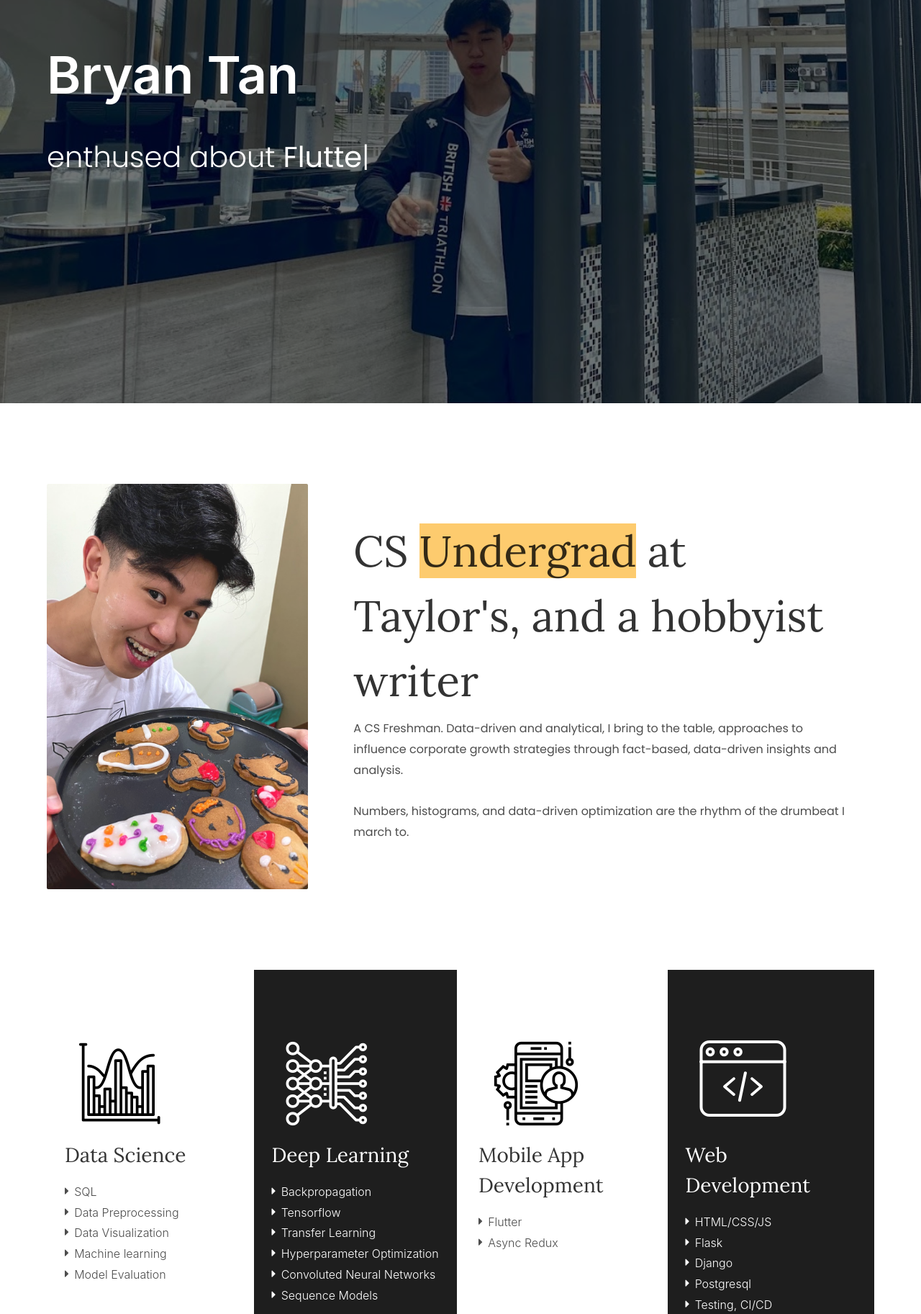
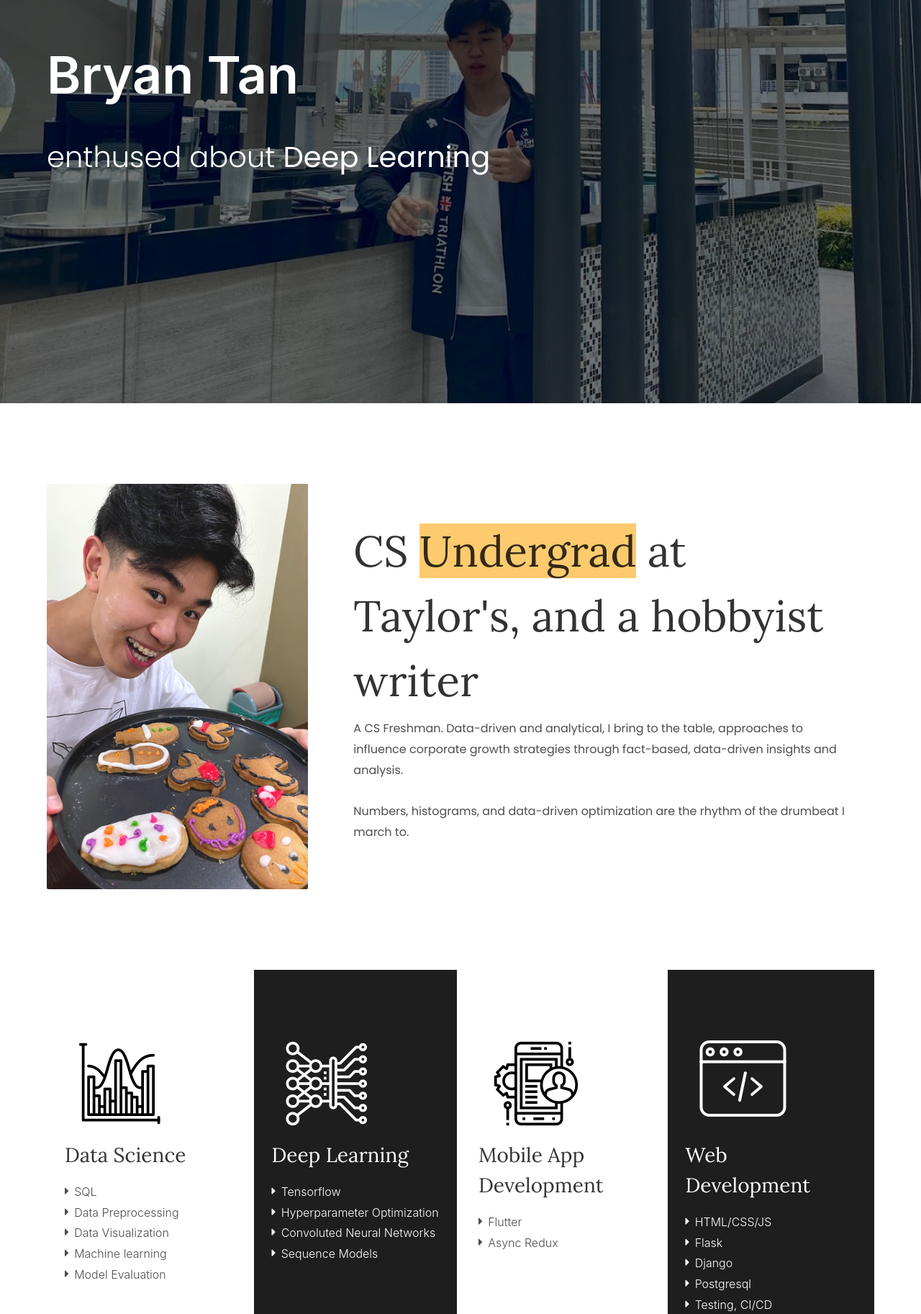
Before and after one commit to bryantanjw/portfolio-webapp, a Flask app: page / in a window 1280 px wide. Shown: the part 240-2065 px from the top of the page at 72% size. Run offline with Flask 2, Linux system fonts and the light colour scheme; some libraries are stand-ins or nearby versions; some web fonts are replaced.

Commit message:
Edit Deep Learning

```diff
--- a/templates/index.html
+++ b/templates/index.html
@@ -17,7 +17,7 @@
 			<div class="container" id="headline">
 			  <!--<p class="display-6 color-d">Hello, world!</p>-->
 			  <h1 class="intro-title mb-4">Bryan Tan</h1>
-			  <p class="intro-subtitle">enthused about <span class="text-slider-items">Data Science, Business Intelligence, Flutter, Deep Learning</span><strong class="text-slider"></strong></p>
+			  <p class="intro-subtitle">enthused about <span class="text-slider-items">Data Science, Flutter, Deep Learning</span><strong class="text-slider"></strong></p>
 			  <!-- <p class="pt-3"><a class="btn btn-primary btn js-scroll px-4" href="#about" role="button">Learn More</a></p> -->
 			</div>
 		  </div>
@@ -64,9 +64,7 @@
               <div class="media-body">
 				<h3 class="heading mb-3">Deep Learning</h3>
 				<dl>
-					<dt><span class="icon icon-caret-right"> </span>Backpropagation</dt>
 					<dt><span class="icon icon-caret-right"> </span>Tensorflow</dt>
-					<dt><span class="icon icon-caret-right"> </span>Transfer Learning</dt>
 					<dt><span class="icon icon-caret-right"> </span>Hyperparameter Optimization</dt>
 					<dt><span class="icon icon-caret-right"> </span>Convoluted Neural Networks</dt>
 					<dt><span class="icon icon-caret-right"> </span>Sequence Models</dt>
```
Also changed, not shown: 2 other files.
